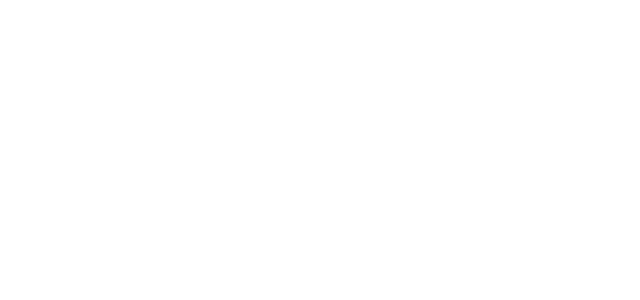
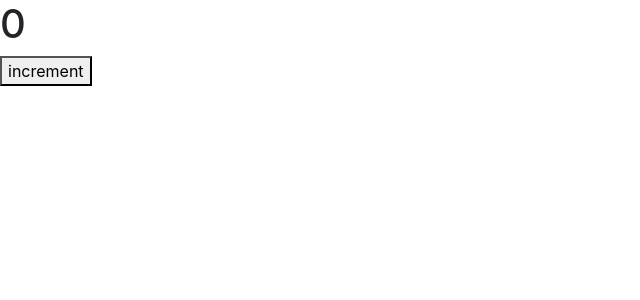
Before and after one commit to bilalkumrani/reactPractice, a React (Create React App) app in the folder demo/: page / in a window 1280 px wide. Shown: the top 300 px of the page, without its empty margins (0-640 px from the left). Built offline with nearby package versions, Linux system fonts and the light colour scheme.

Commit message:
simple practice

```diff
--- a/demo/src/App.js
+++ b/demo/src/App.js
@@ -1,18 +1,42 @@
 import "./App.css";
 import { BrowserRouter, Routes, Route, useParams } from "react-router-dom";
-
-
+import { useEffect, useState } from "react";
 
 function App() {
+  // const obj = {
+  //   text: "Hello",
+  // };
 
-return (
+  // const obj1 = {
+  //   text: "Hello",
+  // };
+  const [counter, setCounter] = useState(0);
+  // const getData = () => {
+  //   console.log("hello");
+  //   return 1 + 2 + 3;
+  // };
+  const [state, setState] = useState();
 
-  <>
+  useEffect(() => {
+    // setCounter((counter) => {
+    //   return counter + 1;
+    // });
+    // setCounter((counter) => {
+    //   return counter + 1;
+    // });
+    //console.log("iam inside useeffect");
+  }, []);
+  const handleIncrement = () => {
+    setCounter((counter) => {
+      return counter + 1;
+    });
+  };
 
-
-  </>
-
-)
-
+  return (
+    <>
+      <h1>{counter}</h1>
+      <button onClick={handleIncrement}> increment</button>
+    </>
+  );
 }
 export default App;
--- a/demo/src/index.js
+++ b/demo/src/index.js
@@ -1,11 +1,12 @@
-import React from 'react';
-import ReactDOM from 'react-dom';
-import './index.css';
-import App from './App';
-import 'bootstrap/dist/css/bootstrap.min.css';
-
-
-
+import React, { StrictMode } from "react";
+import ReactDOM from "react-dom";
+import "./index.css";
+import App from "./App";
+import "bootstrap/dist/css/bootstrap.min.css";
 
 ReactDOM.render(
-<App/>, document.getElementById('root'));
+  <React.StrictMode>
+    <App />
+  </React.StrictMode>,
+  document.getElementById("root")
+);
```
